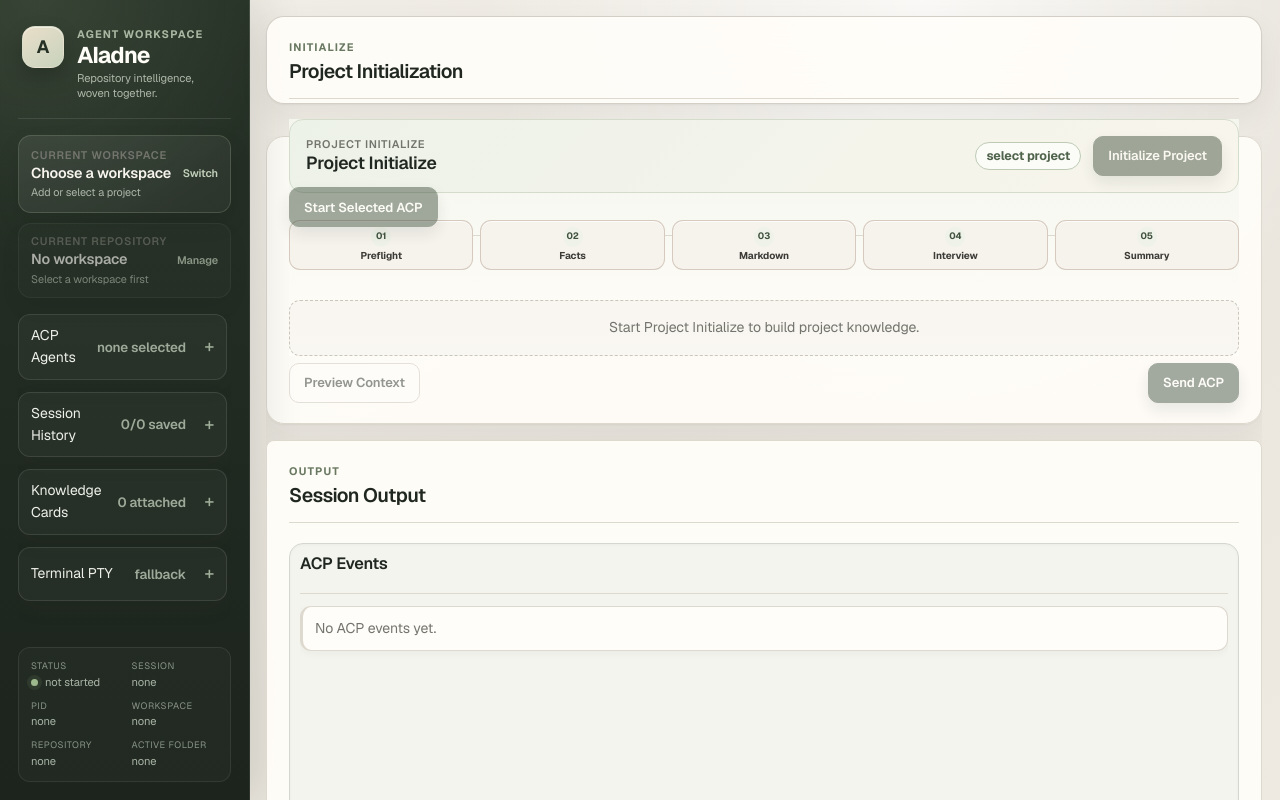
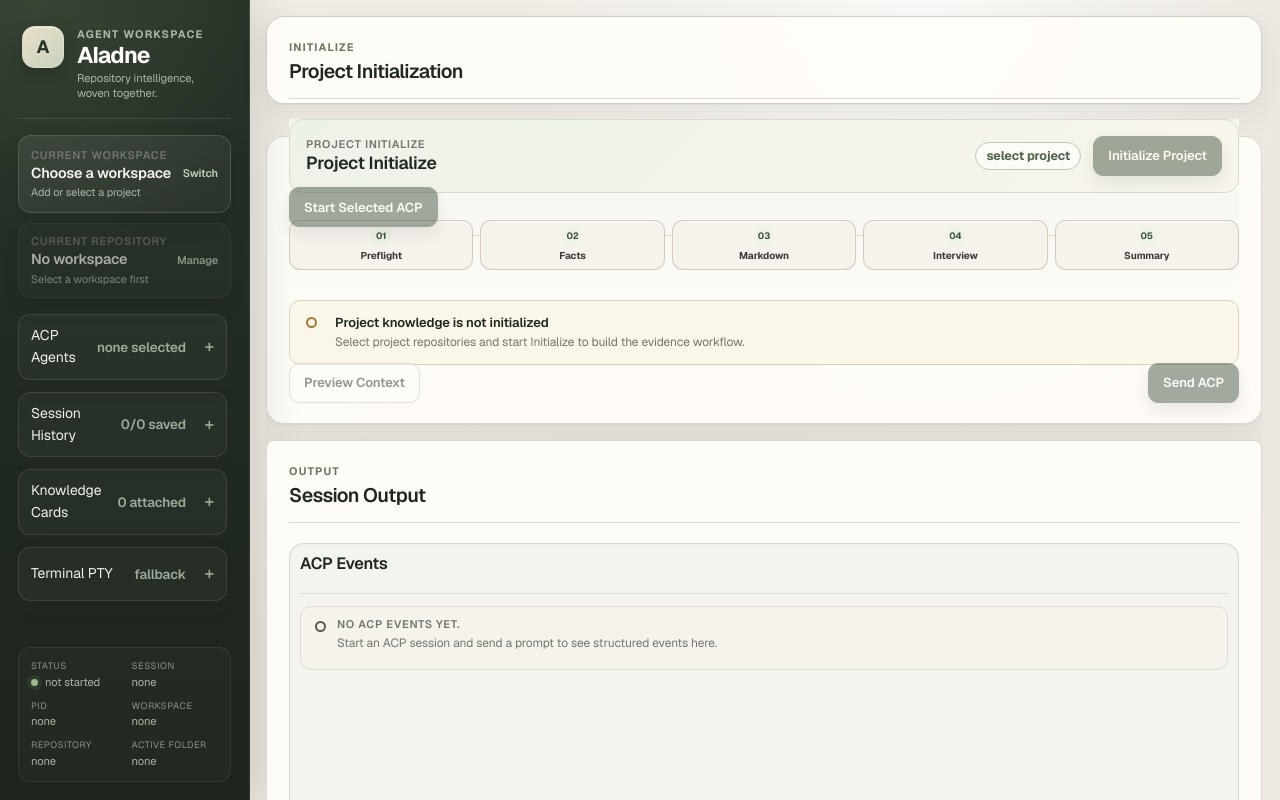
Before and after one commit to StefanIsidorovic/code-buddy, a React (Vite) app: page / in a window 1280 px wide. Built offline with nearby package versions, Linux system fonts and the light colour scheme.

Commit message:
step 13.3: distinguish semantic UI states

```diff
--- a/src/App.css
+++ b/src/App.css
@@ -3114,6 +3114,133 @@ textarea:focus {
   text-align: center;
 }
 
+.state-notice {
+  min-width: 0;
+  min-height: 64px;
+  display: grid;
+  grid-template-columns: 20px minmax(0, 1fr);
+  align-items: start;
+  gap: 11px;
+  margin: 0;
+  border: 1px solid var(--border);
+  border-radius: 11px;
+  padding: 13px 14px;
+  color: var(--ink);
+  background: var(--surface-soft);
+  text-align: left;
+}
+
+.state-notice > div {
+  min-width: 0;
+  display: grid;
+  gap: 3px;
+}
+
+.state-notice strong {
+  color: var(--ink-strong);
+  font-size: var(--type-ui);
+  font-weight: 600;
+  line-height: var(--leading-ui);
+}
+
+.state-notice p {
+  margin: 0;
+  color: var(--muted);
+  font-size: var(--type-label);
+  line-height: var(--leading-ui);
+}
+
+.state-notice-indicator {
+  width: 11px;
+  height: 11px;
+  margin: 3px 0 0 2px;
+  border: 2px solid currentColor;
+  border-radius: 50%;
+  color: var(--muted);
+}
+
+.state-notice[data-kind="prerequisite"] {
+  border-color: #ddd2b8;
+  background: #faf6e9;
+}
+
+.state-notice[data-kind="prerequisite"] .state-notice-indicator {
+  color: #a17b36;
+}
+
+.state-notice[data-kind="loading"] {
+  border-color: #cbd7c5;
+  background: #f1f5ee;
+}
+
+.state-notice[data-kind="loading"] .state-notice-indicator {
+  color: var(--mint);
+  background: currentColor;
+  animation: state-notice-pulse 1.2s ease-in-out infinite;
+}
+
+.state-notice[data-kind="success"] {
+  border-color: #b9cbb1;
+  background: #edf4e9;
+}
+
+.state-notice[data-kind="success"] .state-notice-indicator {
+  color: #5f7857;
+  background: currentColor;
+}
+
+.state-notice[data-kind="error"] {
+  border-color: #e0b7ad;
+  background: #fcf0ed;
+}
+
+.state-notice[data-kind="error"] .state-notice-indicator {
+  color: var(--danger);
+  background: currentColor;
+}
+
+.state-notice[data-kind="error"] strong,
+.state-notice[data-kind="error"] p {
+  color: #7b372f;
+}
+
+.initialize-card-topline > strong[data-state="success"] {
+  border-color: #b9cbb1;
+  color: #536b4d;
+  background: #edf4e9;
+}
+
+.initialize-card-topline > strong[data-state="success"]::before {
+  content: "";
+  width: 6px;
+  height: 6px;
+  display: inline-block;
+  margin-right: 6px;
+  border-radius: 50%;
+  background: #66815e;
+  vertical-align: 1px;
+}
+
+.acp-events-panel li.state-notice {
+  grid-template-columns: 20px minmax(0, 1fr);
+  border-left-width: 1px;
+  background: var(--surface-soft);
+  box-shadow: none;
+}
+
+@keyframes state-notice-pulse {
+  0%,
+  100% {
+    opacity: 0.35;
+    transform: scale(0.72);
+  }
+
+  50% {
+    opacity: 1;
+    transform: scale(1);
+  }
+}
+
 .error-message {
   border: 1px solid #e0b7ad;
   border-left: 4px solid var(--danger);
--- a/src/App.tsx
+++ b/src/App.tsx
@@ -329,6 +329,33 @@ const initialSize = {
 
 const modelTiers: ModelTier[] = ["fast", "mid", "high", "max"];
 const defaultSynthesisModelProfileId = "openai-gpt-5.6-terra-medium";
+
+type StateNoticeKind = "prerequisite" | "loading" | "empty" | "success" | "error";
+
+export function StateNotice({
+  as = "div",
+  description,
+  kind,
+  title,
+}: {
+  as?: "div" | "li";
+  description: string;
+  kind: StateNoticeKind;
+  title: string;
+}) {
+  const Element = as;
+  const role = kind === "error" ? "alert" : kind === "loading" || kind === "success" ? "status" : undefined;
+
+  return (
+    <Element className="state-notice" data-kind={kind} role={role}>
+      <span className="state-notice-indicator" aria-hidden="true" />
+      <div>
+        <strong>{title}</strong>
+        <p>{description}</p>
+      </div>
+    </Element>
+  );
+}
 
 function App() {
   const terminalElement = useRef<HTMLDivElement | null>(null);
@@ -2473,7 +2500,7 @@ function App() {
                     <span>Phase 2</span>
                     <h4 id="initialize-facts-title">Facts</h4>
                   </div>
-                  <strong>
+                  <strong data-state={projectInitializationFacts.length > 0 ? "success" : "pending"}>
                     {projectInitializationFacts.length > 0
                       ? `${projectInitializationFacts.length} collected`
                       : "not collected"}
@@ -2532,7 +2559,11 @@ function App() {
                     </ul>
                   </>
                 ) : (
-                  <p className="empty-state">Facts have not been collected yet.</p>
+                  <StateNotice
+                    kind="prerequisite"
+                    title="Facts are ready to collect"
+                    description="Run deterministic repository inspection to populate this phase."
+                  />
                 )}
               </section>
               <section
@@ -2545,7 +2576,9 @@ function App() {
                     <span>Phase 3</span>
                     <h4 id="initialize-markdown-title">Markdown</h4>
                   </div>
-                  <strong>
+                  <strong
+                    data-state={projectInitializationMarkdownFindings.length > 0 ? "success" : "pending"}
+                  >
                     {projectInitializationMarkdownFindings.length > 0
                       ? `${projectInitializationMarkdownFindings.length} findings`
                       : "not analyzed"}
@@ -2591,7 +2624,11 @@ function App() {
                     ))}
                   </ul>
                 ) : (
-                  <p className="empty-state">Markdown has not been analyzed yet.</p>
+                  <StateNotice
+                    kind="prerequisite"
+                    title="Markdown is ready to analyze"
+                    description="Scan repository documentation to surface sourced project findings."
+                  />
                 )}
               </section>
               <section
@@ -2604,7 +2641,9 @@ function App() {
                     <span>Phase 4</span>
                     <h4 id="initialize-interview-title">Interview</h4>
                   </div>
-                  <strong>
+                  <strong
+                    data-state={projectInitializationGuardrails.length > 0 ? "success" : "pending"}
+                  >
                     {projectInitializationGuardrails.length > 0
                       ? `${projectInitializationGuardrails.length} guardrails`
                       : "not started"}
@@ -2641,9 +2680,11 @@ function App() {
                     ))}
                   </ul>
                 ) : (
-                  <p className="empty-state">
-                    Capture fragile areas, do-not-touch paths, and review rules.
-                  </p>
+                  <StateNotice
+                    kind="prerequisite"
+                    title="No guardrails captured"
+                    description="Add fragile areas, do-not-touch paths, and review rules in the Interview."
+                  />
                 )}
               </section>
               <section
@@ -2656,7 +2697,7 @@ function App() {
                     <span>Phase 5</span>
                     <h4 id="initialize-summary-title">Summary</h4>
                   </div>
-                  <strong>
+                  <strong data-state={projectInitializationSummary ? "success" : "pending"}>
                     {projectInitializationSummary
                       ? projectInitializationSummary.status
                       : "not generated"}
@@ -2790,14 +2831,20 @@ function App() {
                     </p>
                   </div>
                 ) : (
-                  <p className="empty-state">
-                    Generate a reviewable profile from Facts, Markdown, and Interview.
-                  </p>
+                  <StateNotice
+                    kind="prerequisite"
+                    title="No summary draft"
+                    description="Generate a reviewable profile from Facts, Markdown, and Interview evidence."
+                  />
                 )}
               </section>
             </div>
           ) : (
-            <p className="empty-state">Start Project Initialize to build project knowledge.</p>
+            <StateNotice
+              kind="prerequisite"
+              title="Project knowledge is not initialized"
+              description="Select project repositories and start Initialize to build the evidence workflow."
+            />
           )}
         </div>
       </section>
@@ -2999,11 +3046,16 @@ function App() {
               </div>
               <ul aria-label="ACP events" ref={acpEventsList}>
                 {displayAcpEvents.length === 0 && !showAcpWaiting ? (
-                  <li>
-                    {openedTranscriptSession
+                  <StateNotice
+                    as="li"
+                    kind="empty"
+                    title={openedTranscriptSession
                       ? "No saved events in this transcript yet."
                       : "No ACP events yet."}
-                  </li>
+                    description={openedTranscriptSession
+                      ? "This saved session does not contain any recorded transcript events."
+                      : "Start an ACP session and send a prompt to see structured events here."}
+                  />
                 ) : (
                   <>
                     {displayAcpEvents.map((event, index) => (
@@ -3082,7 +3134,12 @@ function App() {
 
             <ul className="project-list workspace-project-list" aria-label="Project repositories">
               {projectRepositories.length === 0 ? (
-                <li className="empty-state">No repositories yet. Add one below.</li>
+                <StateNotice
+                  as="li"
+                  kind="empty"
+                  title="No repositories yet"
+                  description="Add the first repository for this workspace below."
+                />
               ) : (
                 projectRepositories.map((repository) => (
                   <li data-selected={repository.id === selectedRepository?.id} key={repository.id}>
@@ -3206,7 +3263,12 @@ function App() {
 
             <ul className="project-list workspace-project-list" aria-label="Projects">
               {projects.length === 0 ? (
-                <li className="empty-state">No workspaces yet. Add your first project below.</li>
+                <StateNotice
+                  as="li"
+                  kind="empty"
+                  title="No workspaces yet"
+                  description="Add your first project folder below to begin."
+                />
               ) : (
                 projects.map((project) => (
                   <li data-selected={project.id === selectedProject?.id} key={project.id}>
@@ -3442,7 +3504,11 @@ function App() {
                   ))}
                 </ul>
               ) : (
-                <p className="empty-state">Facts have not been collected yet.</p>
+                <StateNotice
+                  kind="prerequisite"
+                  title="Facts have not been collected yet"
+                  description="Return to Project Initialization and run Collect Facts first."
+                />
               )
             ) : initializeDetailsView === "markdown" ? (
               projectInitializationMarkdownFindings.length > 0 ? (
@@ -3469,7 +3535,11 @@ function App() {
                   ))}
                 </ul>
               ) : (
-                <p className="empty-state">Markdown has not been analyzed yet.</p>
+                <StateNotice
+                  kind="prerequisite"
+                  title="Markdown has not been analyzed yet"
+                  description="Return to Project Initialization and run Analyze Markdown first."
+                />
               )
             ) : projectInitializationSummary ? (
               <>
@@ -3563,17 +3633,29 @@ function App() {
                       <strong>{projectInitializationKnowledgeUnits.length}</strong>
                     </div>
                     {projectInitializationSummary.status !== "approved" ? (
-                      <p className="empty-state">
-                        Units are published only after this Summary is approved.
-                      </p>
+                      <StateNotice
+                        kind="prerequisite"
+                        title="Approval required"
+                        description="Knowledge Units are published only after this Summary is approved."
+                      />
                     ) : knowledgeUnitsLoading ? (
-                      <p className="empty-state">Loading published units…</p>
+                      <StateNotice
+                        kind="loading"
+                        title="Loading published units…"
+                        description="Retrieving approved Knowledge Units and their source provenance."
+                      />
                     ) : knowledgeUnitsError ? (
-                      <p className="inline-error" role="alert">
-                        {knowledgeUnitsError}
-                      </p>
+                      <StateNotice
+                        kind="error"
+                        title="Published units could not be loaded"
+                        description={knowledgeUnitsError}
+                      />
                     ) : projectInitializationKnowledgeUnits.length === 0 ? (
-                      <p className="empty-state">No Knowledge Units were published.</p>
+                      <StateNotice
+                        kind="empty"
+                        title="No Knowledge Units were published"
+                        description="The approved Summary did not produce any active or reviewable units."
+                      />
                     ) : (
                       <ul className="knowledge-unit-list">
                         {projectInitializationKnowledgeUnits.map((unit) => (
@@ -3622,7 +3704,11 @@ function App() {
                 </div>
               </>
             ) : (
-              <p className="empty-state">Generate a summary before opening review.</p>
+              <StateNotice
+                kind="prerequisite"
+                title="No summary available for review"
+                description="Generate a Summary draft before opening the detailed review."
+              />
             )}
           </section>
         </div>
@@ -3858,9 +3944,17 @@ function App() {
               </button>
             </div>
             {taskContextPreviewLoading ? (
-              <p className="empty-state">Selecting minimal task context…</p>
+              <StateNotice
+                kind="loading"
+                title="Selecting minimal task context…"
+                description="Ranking approved units against the current task and character budget."
+              />
             ) : taskContextPreviewError ? (
-              <p className="inline-error" role="alert">{taskContextPreviewError}</p>
+              <StateNotice
+                kind="error"
+                title="Task context could not be selected"
+                description={taskContextPreviewError}
+              />
             ) : taskContextPreview ? (
               <div className="task-context-preview-body">
                 <dl className="task-context-budget" aria-label="Task context budget">
@@ -3882,7 +3976,13 @@ function App() {
                         </li>
                       ))}
                     </ol>
-                  ) : <p className="empty-state">No units matched this task.</p>}
+                  ) : (
+                    <StateNotice
+                      kind="empty"
+                      title="No units matched this task"
+                      description="Try a more specific task or review the approved Knowledge Units."
+                    />
+                  )}
                 </section>
                 <section aria-label="Excluded task context">
                   <h3>Excluded · {taskContextPreview.excluded.length}</h3>
@@ -3903,7 +4003,13 @@ function App() {
                   <textarea readOnly value={taskContextPreview.renderedContext} rows={8} />
                 </label>
               </div>
-            ) : <p className="empty-state">No preview available.</p>}
+            ) : (
+              <StateNotice
+                kind="empty"
+                title="No preview available"
+                description="Run the selector again to build an auditable task-context preview."
+              />
+            )}
           </section>
         </div>
       ) : null}
```
Also changed, not shown: 1 other file (tests, documents, lock files or other folders).
